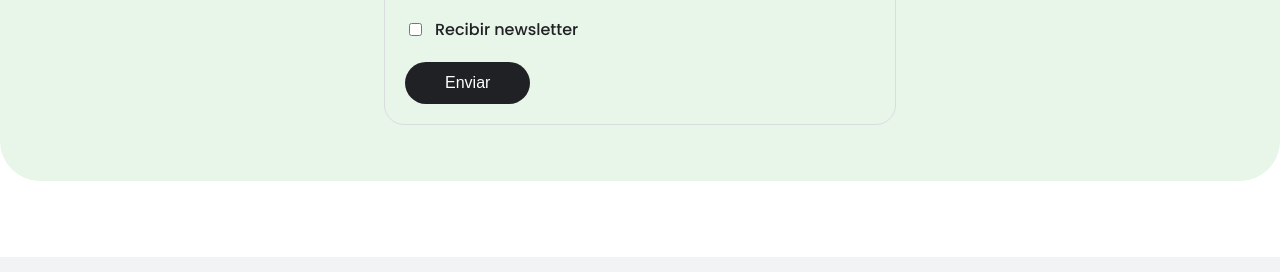
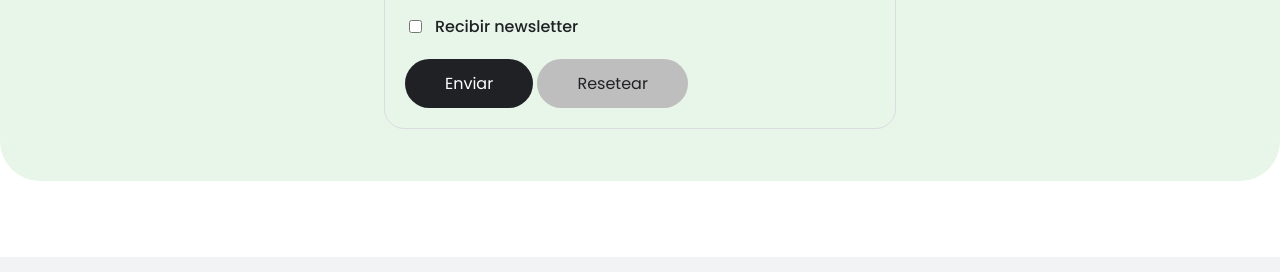
Before and after one commit to 1234545666777/utn-facu, a plain HTML site: page index.html in a window 1280 px wide. Shown: the part 6899-7171 px from the top of the page. Drawn offline with nearby package versions, Linux system fonts and the light colour scheme.

Commit message:
Add files via upload

```diff
--- a/index.css
+++ b/index.css
@@ -3,12 +3,12 @@
 
 *{
     box-sizing: border-box;
+    font-family: "poppins", sans-serif;
 }
 
 body{
     margin: 0;
     padding: 0;
-    font-family: "poppins", sans-serif;
     overflow-x: hidden;
     height: 100%;
     width: 100%;
@@ -249,6 +249,16 @@ form {
     background-color: #3c4043;
 }
 
+.btn-light {
+    background-color: #bebebe;
+    color: #202124;
+}
+
+.btn-light:hover {
+    background-color: #4e4e4e;
+    color: #fff;
+}
+
 footer{
     background-color: #F1F3F4;
     padding: 20px;
--- a/index.html
+++ b/index.html
@@ -144,7 +144,8 @@
             </div>
 
             <div class="text-center">
-                <button type="submit" class="btn btn-dark btn-lg px-5">Enviar</button>
+                <button type="submit" class="btn btn-dark">Enviar</button>
+                <button type="reset" class="btn btn-light">Resetear</button>
             </div>
         </form>
 
```
